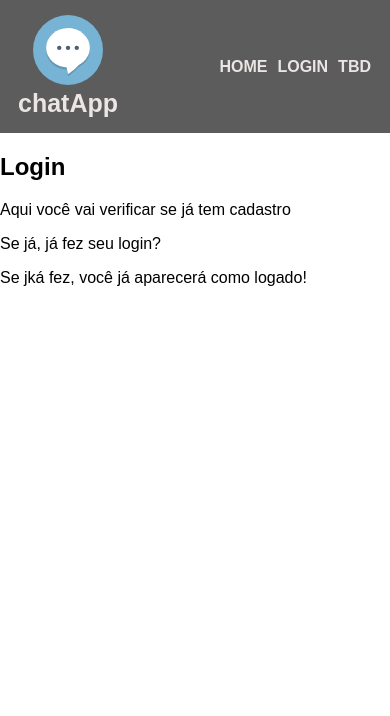
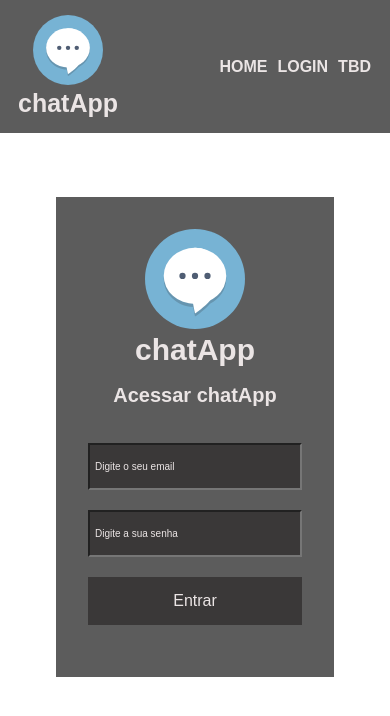
Before and after one commit to bragarr/chat-app, a React (Vite) app: page /login in a window 390 px wide. Shown: the top 716 px of the page. Built offline with nearby package versions, Linux system fonts and the light colour scheme.

Commit message:
feat: adicionado container login

```diff
--- a/src/App/App.jsx
+++ b/src/App/App.jsx
@@ -8,11 +8,11 @@ export function App() {
 
   return (
     <BrowserRouter>
-        <main className="App">
+        <div className="App">
           <Header />
           <Outlet />
           <MainRoutes />
-        </main>
+        </div>
     </BrowserRouter>
   )
 }
--- a/src/index.css
+++ b/src/index.css
@@ -1,5 +1,6 @@
 :root {
   --standard-grey: #5c5c5c;
+  --strong-grey: #3a3838;
   --standard-white: #ebe5e5;
   --standard-blue: #2a85ee;
 }
@@ -7,4 +8,5 @@
 body {
   margin: 0;
   font-family: "Arial", sans-serif;
+  text-align: center;
 }
--- a/src/pages/Login/Login.css
+++ b/src/pages/Login/Login.css
@@ -0,0 +1,199 @@
+.conteudo__principal {
+    display: inline-block;
+    text-align: center;
+}
+
+.container__sessao--login {
+    display: flex;
+    flex-direction: row;
+    justify-content: center;
+    align-items: center;
+    background-color: var(--standard-grey);
+    color: var(--standard-white);
+    margin: 4em 0;
+    padding: 2em 2em;
+}
+
+.container__chatapp {
+    margin: 0 40px;
+    padding: 0;
+}
+
+.logo {
+    width: 250px;
+}
+
+.descricao__app {
+    margin: 0;
+    padding: 0;
+    font-size: 60px;
+}
+
+.container__login {
+    display: flex;
+    flex-direction: column;
+    row-gap: 40px;
+    margin: 0 40px;
+}
+
+.titulo__acesso {
+    font-size: 45px;
+}
+
+.input__usuario {
+    width: 500px;
+    font-size: 20px;
+    padding: 16px 5px;
+    background-color: var(--strong-grey);
+    color: var(--standard-white);
+    user-select: none;
+}
+
+.input__usuario:focus {
+    outline: none;
+}
+
+.input__usuario::placeholder {
+    color: var(--standard-white);
+}
+
+.botao__login {
+    font-size: 30px;
+    background-color: var(--strong-grey);
+    color: var(--standard-white);
+    cursor: pointer;
+    border: none;
+    padding: 15px 0;
+}
+
+@media screen and (max-width: 1200px) {
+    .logo {
+        width: 150px;
+    }
+
+    .descricao__app {
+        font-size: 40px;
+    }
+
+    .container__login {
+        row-gap: 30px;
+    }
+
+    .titulo__acesso {
+        font-size: 30px;
+    }
+
+    .input__usuario {
+        width: 400px;
+        font-size: 15px;
+        padding: 16px 5px;
+    }
+
+    .botao__login {
+        font-size: 20px;
+        padding: 15px 0;
+    }
+
+}
+
+@media screen and (max-width: 900px) {
+
+    .container__chatapp {
+        margin: 0 20px;
+    }
+
+    .container__login {
+        margin: 0 20px;
+    }
+
+
+    .logo {
+        width: 120px;
+    }
+
+    .descricao__app {
+        font-size: 35px;
+    }
+
+    .titulo__acesso {
+        font-size: 25px;
+    }
+
+    .input__usuario {
+        width: 350px;
+        font-size: 12px;
+        padding: 16px 5px;
+    }
+
+    .botao__login {
+        font-size: 18px;
+        padding: 15px 0;
+    }
+
+}
+
+@media screen and (max-width: 720px) {
+
+    .container__sessao--login {
+        flex-direction: column;
+    }
+
+    .container__chatapp {
+        margin: 0 15px;
+    }
+
+    .container__login {
+        margin: 0 15px;
+    }
+
+    .input__usuario {
+        width: 250px;
+        font-size: 12px;
+        padding: 16px 5px;
+    }
+
+    .botao__login {
+        font-size: 18px;
+        padding: 15px 0;
+    }
+
+}
+
+@media screen and (max-width: 420px) {
+
+    .container__chatapp {
+        margin: 0;
+    }
+
+    .container__login {
+        margin: 0;
+    }
+
+    .logo {
+        width: 100px;
+    }
+
+    .descricao__app {
+        font-size: 30px;
+    }
+
+    .container__login {
+        row-gap: 20px;
+    }
+
+    .titulo__acesso {
+        font-size: 20px;
+    }
+
+    .input__usuario {
+        width: 200px;
+        font-size: 10px;
+        padding: 16px 5px;
+    }
+
+    .botao__login {
+        font-size: 16px;
+        padding: 15px 0;
+    }
+
+}
--- a/src/pages/Login/Login.jsx
+++ b/src/pages/Login/Login.jsx
@@ -1,13 +1,37 @@
 import './Login.css';
+import logo from '../../assets/chat_logo.svg';
+
+import { MdEmail } from "react-icons/md";
 
 export function Login() {
     return(
-        <main>
-            <section>
-                <h2>Login</h2>
-                <p>Aqui você vai verificar se já tem cadastro</p>
-                <p>Se já, já fez seu login?</p>
-                <p>Se jká fez, você já aparecerá como logado!</p>
+        <main className="conteudo__principal">
+            <section className="container__sessao--login">
+                <figure className="container__chatapp">
+                    <img src={logo}
+                        alt="Logo do chatApp"
+                        className="logo"
+                    />
+                    <h2 className="descricao__app">chatApp</h2>
+                </figure>
+                <form className="container__login">
+                    <h2 className="titulo__acesso">Acessar chatApp</h2>
+                    <input type="text"
+                    placeholder="Digite o seu email"
+                    className="input__usuario"
+                    />
+                    <input type="text"
+                    placeholder="Digite a sua senha"
+                    className="input__usuario"
+                    />
+                    <button
+                        type="submit"
+                        className="botao__login"
+                    >
+                        Entrar
+                    </button>
+                    <span></span>
+                </form>
             </section>
         </main>
     )
```
